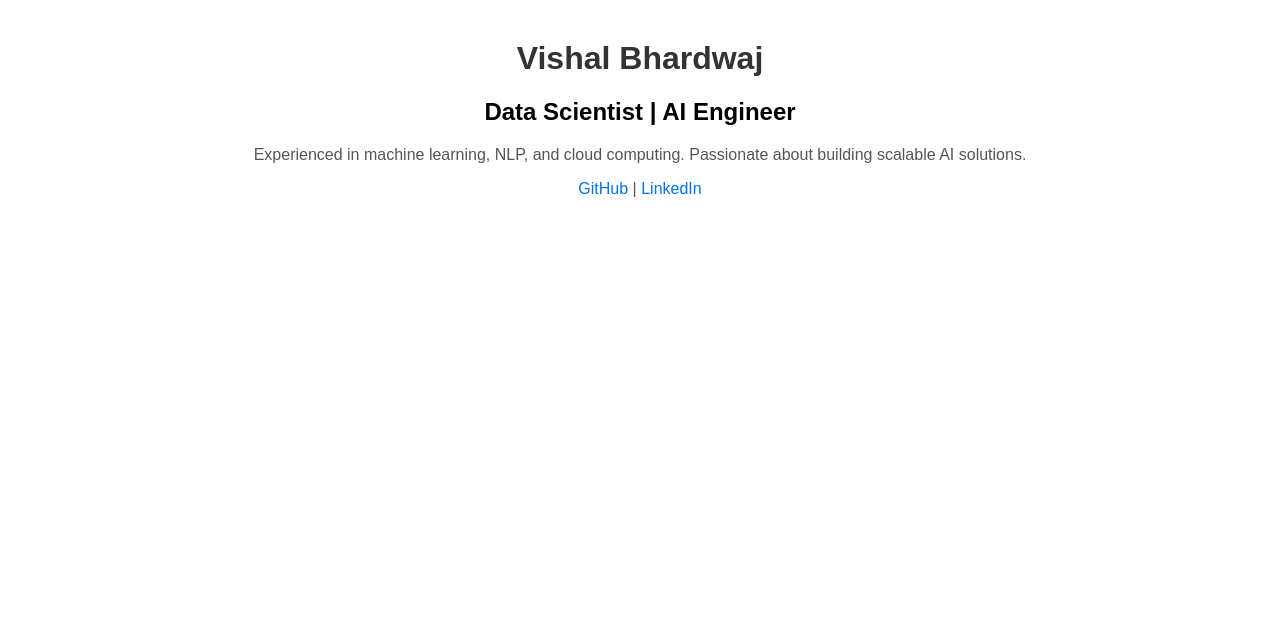
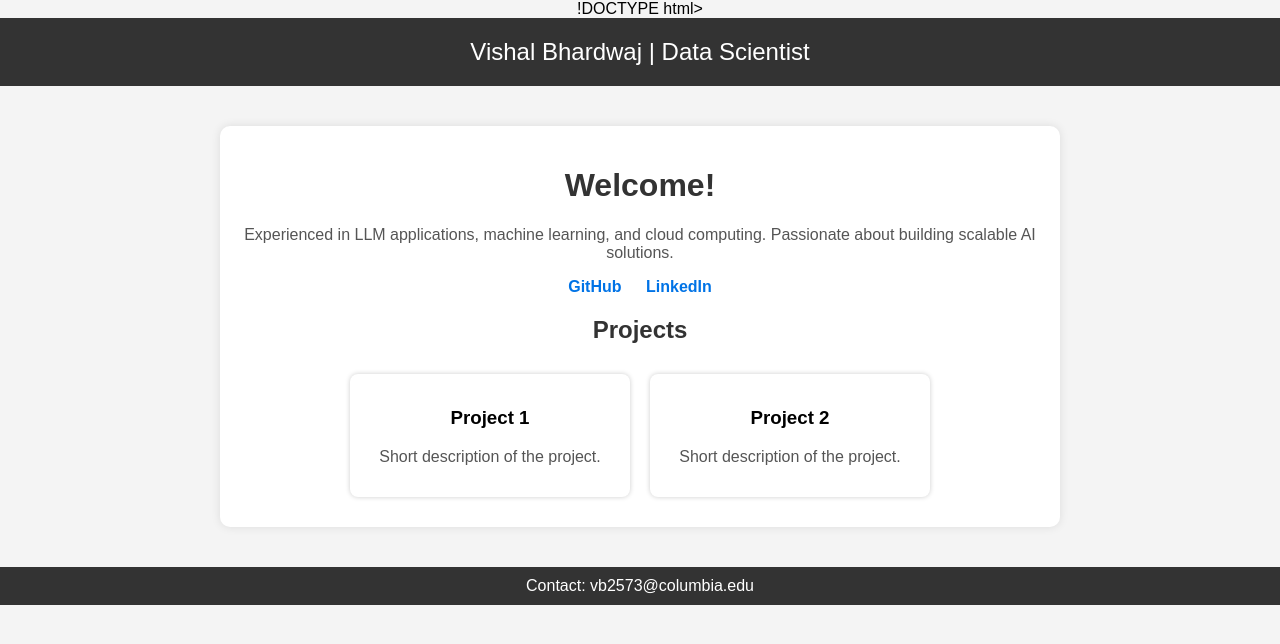
Before and after one commit to vishalbhardwaj546/vishalbhardwaj.github.io, a plain HTML site: page index.html in a window 1280 px wide. Drawn offline with Linux system fonts and the light colour scheme.

Commit message:
Adding blocks and updating links

```diff
--- a/index.html
+++ b/index.html
@@ -1,23 +1,87 @@
-<!DOCTYPE html>
+!DOCTYPE html>
 <html lang="en">
 <head>
     <meta charset="UTF-8">
     <meta name="viewport" content="width=device-width, initial-scale=1.0">
     <title>Vishal Bhardwaj | Data Scientist</title>
     <style>
-        body { font-family: Arial, sans-serif; margin: 40px; text-align: center; }
-        .container { max-width: 800px; margin: auto; }
-        h1 { color: #333; }
-        p { color: #555; }
-        a { text-decoration: none; color: #0073e6; }
+        body {
+            font-family: Arial, sans-serif;
+            margin: 0;
+            padding: 0;
+            background-color: #f4f4f4;
+            text-align: center;
+        }
+        header {
+            background-color: #333;
+            color: white;
+            padding: 20px;
+            font-size: 24px;
+        }
+        .container {
+            max-width: 800px;
+            margin: 40px auto;
+            background: white;
+            padding: 20px;
+            border-radius: 10px;
+            box-shadow: 0 0 10px rgba(0,0,0,0.1);
+        }
+        h1, h2 {
+            color: #333;
+        }
+        p {
+            color: #555;
+        }
+        .links a {
+            margin: 10px;
+            text-decoration: none;
+            color: #0073e6;
+            font-weight: bold;
+        }
+        .projects {
+            display: flex;
+            flex-wrap: wrap;
+            justify-content: center;
+        }
+        .project-card {
+            background: #fff;
+            padding: 15px;
+            margin: 10px;
+            border-radius: 8px;
+            box-shadow: 0 0 5px rgba(0,0,0,0.2);
+            width: 250px;
+        }
+        footer {
+            margin-top: 20px;
+            padding: 10px;
+            background: #333;
+            color: white;
+        }
     </style>
 </head>
 <body>
+    <header>Vishal Bhardwaj | Data Scientist</header>
     <div class="container">
-        <h1>Vishal Bhardwaj</h1>
-        <h2>Data Scientist | AI Engineer</h2>
-        <p>Experienced in machine learning, NLP, and cloud computing. Passionate about building scalable AI solutions.</p>
-        <p><a href="https://github.com/vishalbhardwaj">GitHub</a> | <a href="https://www.linkedin.com/in/vishalbhardwaj">LinkedIn</a></p>
+        <h1>Welcome!</h1>
+        <p>Experienced in LLM applications, machine learning, and cloud computing. Passionate about building scalable AI solutions.</p>
+        <div class="links">
+            <a href="https://github.com/vishalbhardwaj546">GitHub</a>
+            <a href="https://www.linkedin.com/in/vishalbhardwaj25">LinkedIn</a>
+        </div>
+        <h2>Projects</h2>
+        <div class="projects">
+            <div class="project-card">
+                <h3>Project 1</h3>
+                <p>Short description of the project.</p>
+            </div>
+            <div class="project-card">
+                <h3>Project 2</h3>
+                <p>Short description of the project.</p>
+            </div>
+        </div>
     </div>
+    <footer>
+        Contact: vb2573@columbia.edu
+    </footer>
 </body>
 </html>
```
